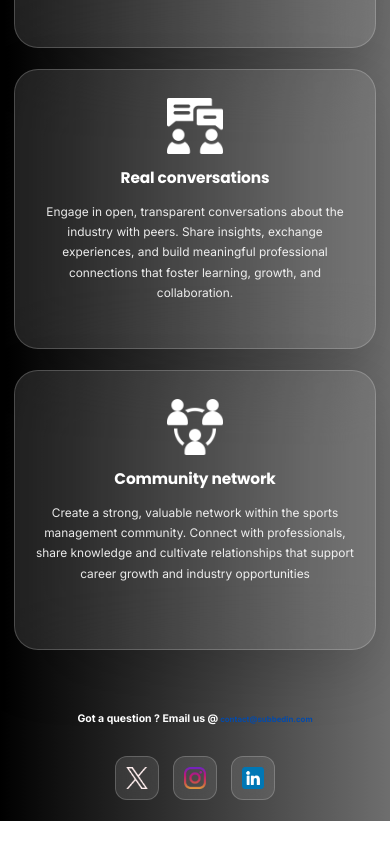
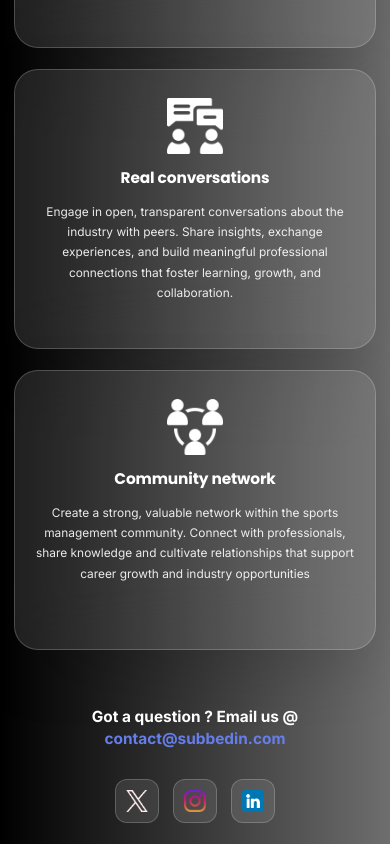
Before and after one commit to vishwas231102/subbedIn-frontend, a Vue app: page / in a window 390 px wide. Shown: the part 2313-3157 px from the top of the page. Before the commit the page ends 3134 px from the top, so only its background shows below. Built offline with nearby package versions, Linux system fonts and the light colour scheme.

Commit message:
Font size update

```diff
--- a/src/components/home.vue
+++ b/src/components/home.vue
@@ -146,7 +146,7 @@
         <widget_card :img_path="network_img" title="Community network" description="Create a strong, valuable network within the sports management community. Connect with professionals, share knowledge and cultivate relationships that support career growth and industry opportunities"></widget_card>
     </div>
     <div class="footer">
-      <span class="text" style="font-size: clamp(0.75em,1.25vw,2em);font-weight: bold;text-align: center;">Got a question ? Email us @<span id="contactEmail" class="text" style="color: rgb(5, 75, 170);font-size: clamp(0.75em,1.25vw,2em);font-weight: bold;text-align: center;" @click.prevent="redirectToEmail"> contact@subbedin.com </span></span>
+      <span class="contact-text">Got a question ? Email us @<span id="contactEmail" class="contact-email" @click.prevent="redirectToEmail"> contact@subbedin.com </span></span>
       <div class="socials-container">
         <!-- <button class="social" :style="{ backgroundImage: `url(${meta_logo})` }"></button> -->
         <button class="social" :style="{ backgroundImage: `url(${twitter_logo})` }" @click="redirectToX"></button>
@@ -487,13 +487,23 @@ export default{
   line-height: 1.6;
 }
 
-#contactEmail {
+/* Contact text styling */
+.contact-text {
+  color: white;
+  font-size: clamp(0.75em, 1.25vw, 2em);
+  font-weight: bold;
+  text-align: center;
+}
+
+.contact-email {
   color: #667eea;
   transition: all 0.3s ease;
   cursor: pointer;
+  font-size: inherit;
+  font-weight: inherit;
 }
 
-#contactEmail:hover {
+.contact-email:hover {
   cursor: pointer;
 }
 
@@ -567,6 +577,11 @@ export default{
     width: 44px;
     height: 44px;
   }
+
+  /* Larger contact email text for tablets */
+  .contact-text {
+    font-size: 1.2rem;
+  }
 }
 
 @media (max-width: 480px) {
@@ -599,6 +614,12 @@ export default{
 
   .alert-content {
     padding: 0.8rem 1.5rem;
+  }
+
+  /* Slightly larger contact email text for mobile phones */
+  .contact-text {
+    font-size: 1.1rem;
+    line-height: 1.4;
   }
 }
 
```
